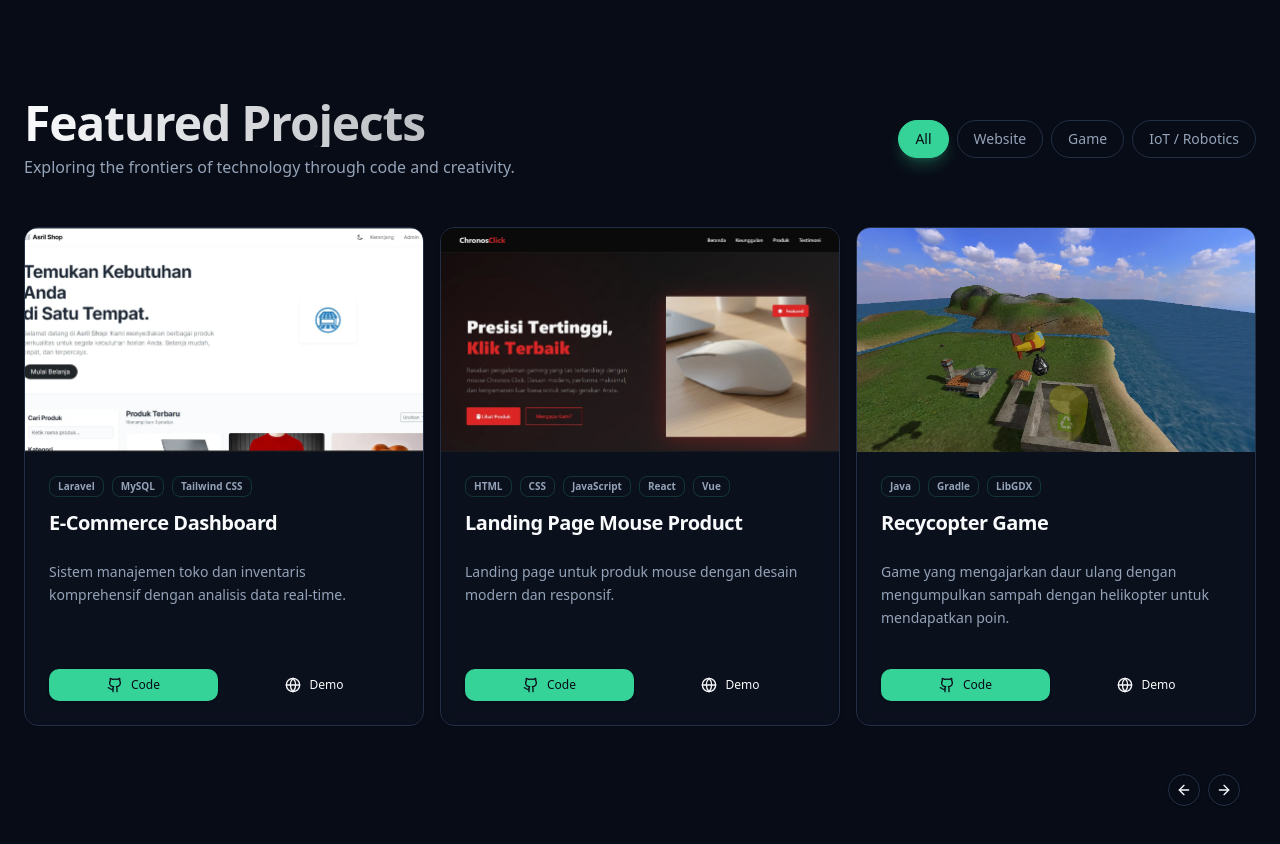
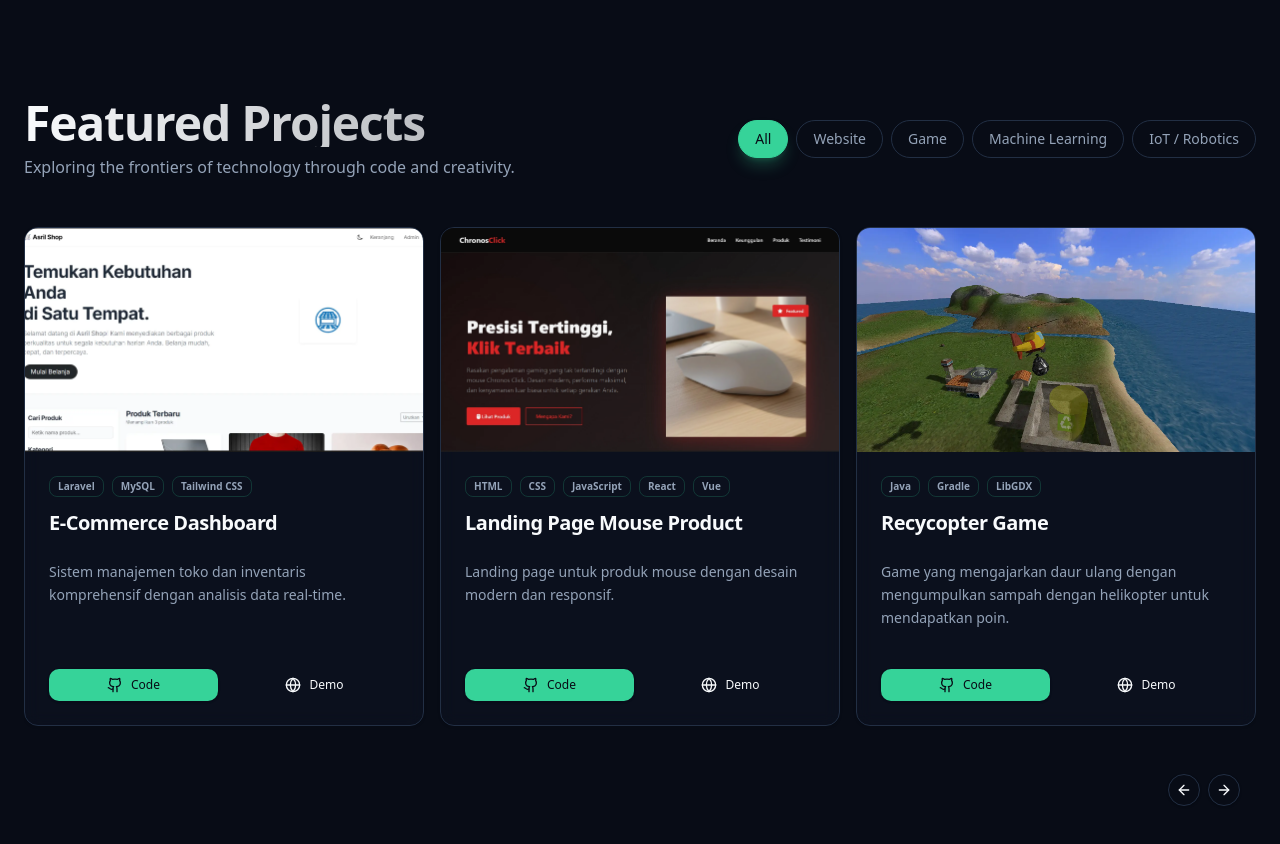
Before and after one commit to Syaasr/Website-Portofolio, a Next.js app: page / in a window 1280 px wide. Shown: the part 3080-3924 px from the top of the page. Built offline with nearby package versions, Linux system fonts and the light colour scheme.

Commit message:
Tambah Proyek Machine Learning

```diff
--- a/src/data/portfolio.ts
+++ b/src/data/portfolio.ts
@@ -130,6 +130,24 @@ export const portfolio = {
       imagePath: "/images/projects/recycopter.webp",
     },
     {
+      title: "Fraud Detection System",
+      category: "Machine Learning",
+      description: "Sistem deteksi penipuan menggunakan machine learning.",
+      techStack: ["Python", "Machine Learning", "Data Science"],
+      linkRepo: "https://github.com/Syaasr/My-Machine-Learning-Project/tree/main/Fraud_Detection",
+      linkDemo: "https://colab.research.google.com/drive/1T6zWwSYXGNay3XEWka-uWoJToMD7eNZZ?usp=sharing",
+      imagePath: "/images/projects/fraud_detection.webp",
+    },
+    {
+      title: "Lung cancer Classification",
+      category: "Machine Learning",
+      description: "Sistem deteksi kanker paru-paru menggunakan machine learning.",
+      techStack: ["Python", "Machine Learning", "Data Science"],
+      linkRepo: "https://github.com/Syaasr/My-Machine-Learning-Project/tree/main/Lung_Cancer_Classification",
+      linkDemo: "https://colab.research.google.com/drive/1GkDlMY8CKSLoonTHa1aes1Sc1s4axd99?usp=sharing",
+      imagePath: "/images/projects/lung_cancer_classification.webp",
+    },
+    {
       title: "Robotics Control System",
       category: "IoT / Robotics",
       description: "Sistem kendali robot berbasis ESP32 dengan latensi rendah untuk navigasi presisi.",
```
Also changed, not shown: public/images/projects/fraud_detection.webp (added), public/images/projects/lung_cancer_classification.webp (added).
